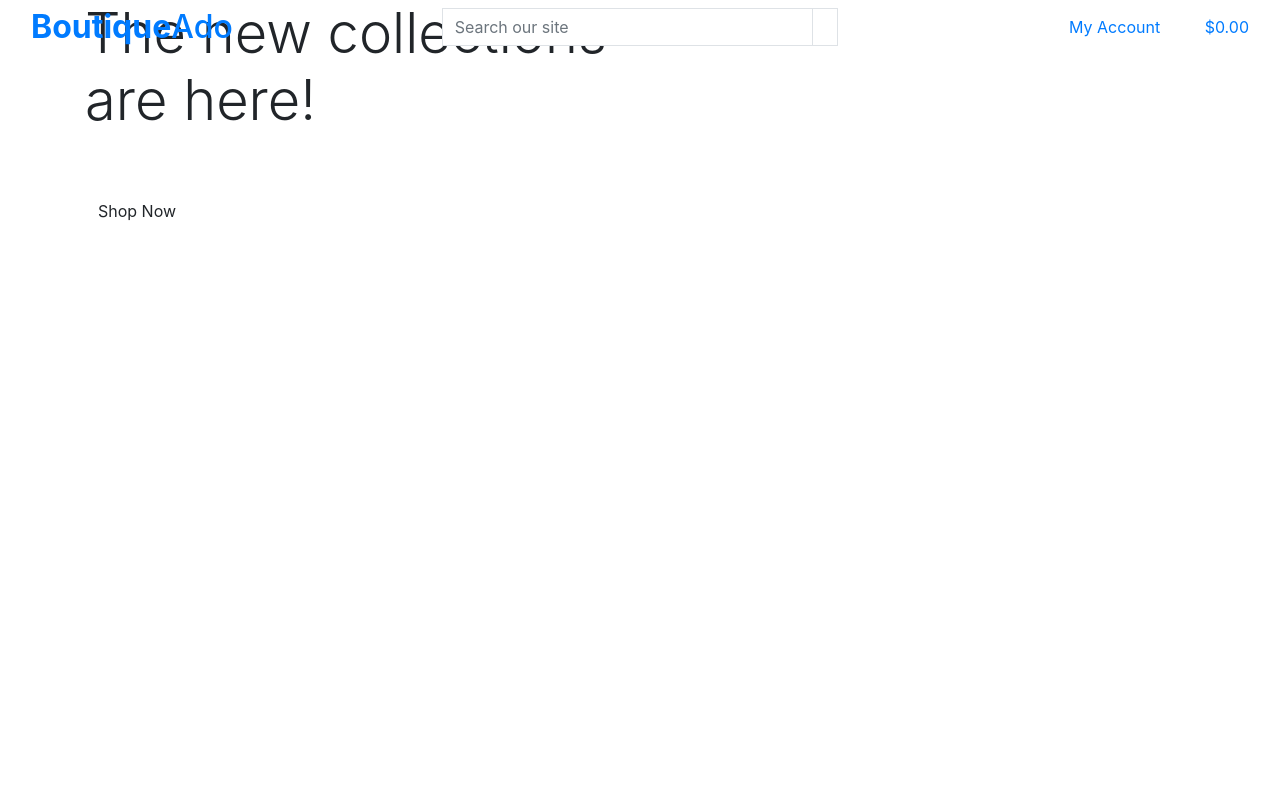
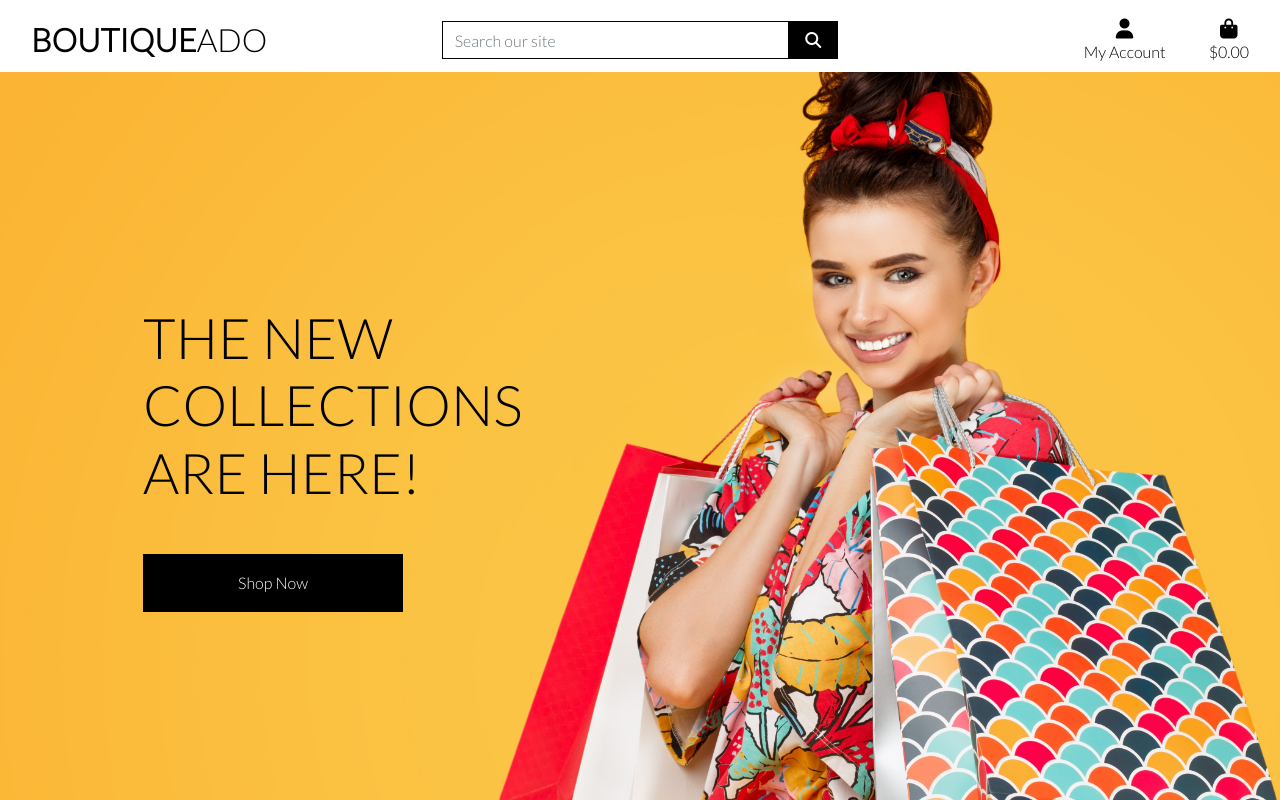
Before and after one commit to AlrxDaley/ecommerce-website, a Django app: page / in a window 1280 px wide. Run offline with Django 4.2, Linux system fonts and the light colour scheme; some libraries are stand-ins or nearby versions.

Commit message:
completed home page header and css

```diff
--- a/boutique_ado/settings.py
+++ b/boutique_ado/settings.py
@@ -143,7 +143,11 @@ USE_TZ = True
 # Static files (CSS, JavaScript, Images)
 # https://docs.djangoproject.com/en/4.0/howto/static-files/
 
-STATIC_URL = 'static/'
+STATIC_URL = '/static/'
+STATICFILES_DIRS = (os.path.join(BASE_DIR, 'static'),)
+
+MEDIA_URL = '/media/'
+MEDIA_ROOT = os.path.join(BASE_DIR, 'media')
 
 # Default primary key field type
 # https://docs.djangoproject.com/en/4.0/ref/settings/#default-auto-field
--- a/boutique_ado/urls.py
+++ b/boutique_ado/urls.py
@@ -15,9 +15,11 @@ Including another URLconf
 """
 from django.contrib import admin
 from django.urls import path,include
+from django.conf import settings
+from django.conf.urls.static import static
 
 urlpatterns = [
     path('admin/', admin.site.urls),
     path('accounts/', include('allauth.urls')),
     path('', include('home.urls')),
-]
+] + static(settings.MEDIA_URL, document_root=settings.MEDIA_ROOT)
--- /dev/null
+++ b/static/css/base.css
@@ -0,0 +1,81 @@
+html {
+    height: 100%;
+}
+
+body {
+    background: url('/media/homepage_background_cropped.jpg') no-repeat center center fixed;
+    background-size: cover;
+    height: calc(100vh - 164px);
+    color: #555;
+    font-family: 'Lato';
+}
+
+/* from Bulma */
+.icon {
+    align-items: center;
+    display: inline-flex;
+    justify-content: center;
+    height: 1.5rem;
+    width: 1.5rem;
+}
+
+.logo-font {
+    text-transform: uppercase;
+}
+
+.main-logo-link {
+    width: fit-content;
+}
+
+.shop-now-button {
+    background: black;
+    color: white;
+    min-width: 260px;
+}
+
+.btn-black {
+    background: black;
+    color: white;
+}
+
+.shop-now-button:hover,
+.shop-now-button:active,
+.shop-now-button:focus,
+.btn-black:hover,
+.btn-black:active,
+.btn-black:focus {
+    background: #222;
+    color: white;
+}
+
+.text-black {
+    color: #000 !important;
+}
+
+.border-black {
+    border: 1px solid black !important;
+}
+
+/* -------------------------------- Media Queries */
+
+/* Slightly larger container on xl screens */
+@media (min-width: 1200px) {
+  .container {
+    max-width: 80%;
+  }
+}
+
+/* fixed top navbar only on medium and up */
+@media (min-width: 992px) {
+    .fixed-top-desktop-only {
+        position: fixed;
+        top: 0;
+        right: 0;
+        left: 0;
+        z-index: 1030;
+    }
+
+    .header-container {
+        padding-top: 164px;
+    }
+}
--- a/templates/base.html
+++ b/templates/base.html
@@ -14,7 +14,10 @@
     {% endblock %}
 
     {% block corecss %}
-        <link rel="stylesheet" href="https://stackpath.bootstrapcdn.com/bootstrap/4.4.1/css/bootstrap.min.css" integrity="sha384-Vkoo8x4CGsO3+Hhxv8T/Q5PaXtkKtu6ug5TOeNV6gBiFeWPGFN9MuhOf23Q9Ifjh" crossorigin="anonymous">
+    <script src="https://kit.fontawesome.com/0c1ca09b2f.js" crossorigin="anonymous"></script>
+    <link rel="stylesheet" href="https://stackpath.bootstrapcdn.com/bootstrap/4.4.1/css/bootstrap.min.css" integrity="sha384-Vkoo8x4CGsO3+Hhxv8T/Q5PaXtkKtu6ug5TOeNV6gBiFeWPGFN9MuhOf23Q9Ifjh" crossorigin="anonymous">
+    <link href="https://fonts.googleapis.com/css2?family=Lato:wght@300&display=swap" rel="stylesheet">
+    <link rel="stylesheet" href="{% static 'css/base.css' %}">
     {% endblock %}
 
     {% block extra_css %}
@@ -33,7 +36,7 @@
   </head>
   <body>
     <header class="container-fluid fixed-top">
-      <div class="row">
+      <div class="row bg-white pt-lg-2 d-none d-lg-flex">
         <div class="col-12 col-lg-4 my-auto py-1 py-lg-0 text-center text-lg-left">
           <a href="{% url 'home'%}" class="nav-link main-logo-link">
             <h2 class="logo-font text-black my-0">
@@ -42,7 +45,7 @@
           </a>
         </div>
         <div class="col-12 col-lg-4 my-auto py-1 py-lg-0">
-          <form method="GET" action="{% url 'products' %}">
+          <form method="GET" action="">
               <div class="input-group w-100">
                   <input class="form-control border border-black rounded-0" type="text" name="q" placeholder="Search our site">
                   <div class="input-group-append">
```
Also changed, not shown: media/homepage_background_cropped.jpg (added).
